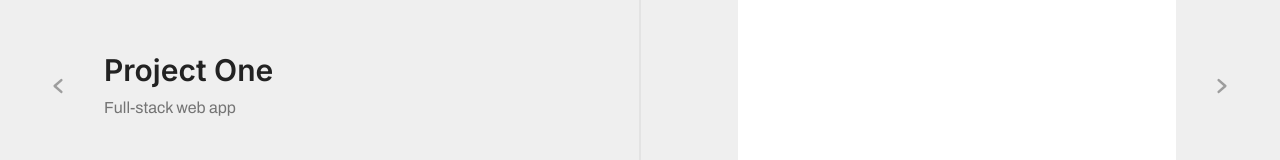
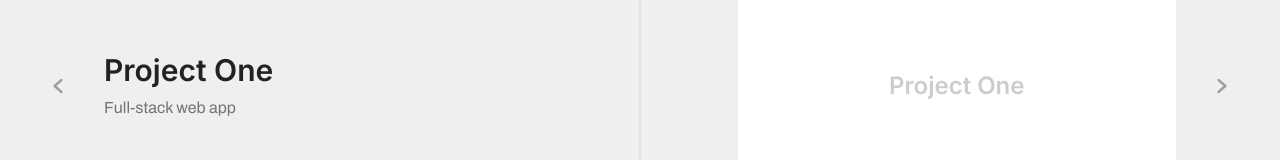
Before and after one commit to mors-codes/portfolio-2026, a Next.js app: page / in a window 1280 px wide. Shown: the part 2032-2192 px from the top of the page. Built offline with nearby package versions, Linux system fonts and the light colour scheme; a web font is replaced by a local one.

Commit message:
new full rework of the works section

```diff
--- a/src/components/sections/Works.tsx
+++ b/src/components/sections/Works.tsx
@@ -1,6 +1,8 @@
 "use client";
 
-import WorksSwap, { type WorkItem } from "@/components/ui/WorksSwap";
+import WorksSwap, {
+  type WorkItem,
+} from "@/components/ui/WorksSwap";
 
 const WORKS: WorkItem[] = [
   {
@@ -19,16 +21,25 @@ const WORKS: WorkItem[] = [
 
 export default function Works() {
   return (
-    <section className="min-h-screen px-8 py-24 md:px-16">
+    <section
+      id="works"
+      className="min-h-screen px-8 py-24 md:px-16"
+    >
       <div className="mb-4 flex items-end justify-between">
         <p className="flex items-center gap-2 text-4xl text-[#B5B5B5]">
           <span className="font-mono-label">02</span>
+
           <span className="font-sans font-thin">—</span>
+
           <span className="font-display font-black -tracking-widest">
             FeaturedWorks
           </span>
         </p>
-        <a href="/works" className="font-sans text-sm font-medium text-ink/50 hover:text-ink">
+
+        <a
+          href="/works"
+          className="font-sans text-sm font-medium text-ink/50 transition-colors hover:text-ink"
+        >
           View More Works →
         </a>
       </div>
--- a/src/components/ui/WorksSwap.tsx
+++ b/src/components/ui/WorksSwap.tsx
@@ -22,7 +22,6 @@ export default function WorksSwap({ works }: WorksSwapProps) {
 
   const infoRef = useRef<HTMLDivElement>(null);
   const cardRef = useRef<HTMLDivElement>(null);
-  const containerRef = useRef<HTMLDivElement>(null);
 
   const active = works[index];
 
@@ -31,92 +30,203 @@ export default function WorksSwap({ works }: WorksSwapProps) {
       target === index ||
       isTransitioning ||
       !infoRef.current ||
-      !cardRef.current ||
-      !containerRef.current
-    )
+      !cardRef.current
+    ) {
       return;
+    }
 
     setIsTransitioning(true);
+
     const nextInfoOnLeft = !infoOnLeft;
+    const nextCardOnLeft = !nextInfoOnLeft;
 
-    // The info-slot element and the card-slot element each independently
-    // travel through center. Whichever one is currently on the LEFT is
-    // heading toward center then out to the RIGHT this transition (and
-    // vice versa) — so each element's own path is: current-side -> 50%
-    // (shrinking) -> opposite-side (growing), content swapping the
-    // instant it passes through center.
-    const infoTravelsToRight = infoOnLeft; // info is left now, will end up right
-    const cardTravelsToRight = !infoOnLeft; // card takes whichever side info vacates
+    const currentCardOnLeft = !infoOnLeft;
 
     const tl = gsap.timeline({
-      onComplete: () => setIsTransitioning(false),
+      defaults: {
+        overwrite: "auto",
+      },
+      onComplete: () => {
+        setIsTransitioning(false);
+      },
     });
 
-    // --- INFO element's path ---
-    // Shrink to 0 at center (0.5s), then grow back out (0.5s) — but the
-    // grow tween starts BEFORE shrink finishes (pass+=0.3, not pass+=0.5)
-    // so there's a real overlap window where both are moving at once.
-    // That overlap is what makes this read as one continuous pass instead
-    // of a shrink-then-stop-then-grow sequence.
+    /*
+     * ----------------------------------------
+     * PHASE 1
+     * Remove the current content
+     * ----------------------------------------
+     *
+     * Current card collapses toward the center.
+     * Current project info fades out.
+     */
+
     tl.to(
-      infoRef.current,
-      { left: "50%", width: "0%", duration: 0.5, ease: "power2.in" },
-      "pass",
+      cardRef.current,
+      {
+        left: "50%",
+        width: "0%",
+        duration: 0.55,
+        ease: "power3.inOut",
+      },
+      0,
     );
-    tl.add(() => {
-      setIndex(target);
-    }, "pass+=0.25"); // fires before grow starts (pass+=0.3), width still near 0
+
     tl.to(
       infoRef.current,
       {
-        left: infoTravelsToRight ? `${RIGHT_POSITION_PCT}%` : "0%",
-        width: `${PANEL_WIDTH_PCT}%`,
-        duration: 0.5,
+        opacity: 0,
+        y: 12,
+        duration: 0.3,
         ease: "power2.out",
       },
-      "pass+=0.3",
+      0.15,
     );
 
-    // --- CARD element's path (mirrors info, opposite side) ---
-    tl.to(
+    /*
+     * ----------------------------------------
+     * PHASE 2
+     * Swap React content while invisible
+     * ----------------------------------------
+     */
+
+    tl.add(() => {
+      setIndex(target);
+    }, 0.5);
+
+    /*
+     * ----------------------------------------
+     * PHASE 3
+     * Move invisible info to its new side
+     * ----------------------------------------
+     */
+
+    tl.set(
+      infoRef.current,
+      {
+        left: nextInfoOnLeft
+          ? "0%"
+          : `${RIGHT_POSITION_PCT}%`,
+        width: `${PANEL_WIDTH_PCT}%`,
+        y: 12,
+      },
+      0.55,
+    );
+
+    /*
+     * ----------------------------------------
+     * PHASE 4
+     * Prepare the incoming card
+     * ----------------------------------------
+     *
+     * Both incoming cards begin at the center.
+     *
+     * LEFT CARD:
+     * center -> left
+     *
+     * RIGHT CARD:
+     * center -> right
+     */
+
+    tl.set(
       cardRef.current,
-      { left: "50%", width: "0%", duration: 0.5, ease: "power2.in" },
-      "pass",
+      {
+        left: "50%",
+        width: "0%",
+      },
+      0.55,
     );
+
+    /*
+     * ----------------------------------------
+     * PHASE 5
+     * Expand new card into opposite column
+     * ----------------------------------------
+     */
+
     tl.to(
       cardRef.current,
       {
-        left: cardTravelsToRight ? `${RIGHT_POSITION_PCT}%` : "0%",
+        left: nextCardOnLeft
+          ? "0%"
+          : `${RIGHT_POSITION_PCT}%`,
         width: `${PANEL_WIDTH_PCT}%`,
-        duration: 0.5,
+        duration: 0.6,
+        ease: "power3.out",
+      },
+      0.55,
+    );
+
+    /*
+     * ----------------------------------------
+     * PHASE 6
+     * Reveal the new project info
+     * ----------------------------------------
+     */
+
+    tl.to(
+      infoRef.current,
+      {
+        opacity: 1,
+        y: 0,
+        duration: 0.4,
         ease: "power2.out",
       },
-      "pass+=0.3",
+      0.78,
     );
+
+    /*
+     * ----------------------------------------
+     * PHASE 7
+     * Update layout state
+     * ----------------------------------------
+     */
 
     tl.add(() => {
       setInfoOnLeft(nextInfoOnLeft);
-    }, "pass+=0.8"); // after both fully settled (0.3 + 0.5)
+    }, 1.15);
   };
 
-  const next = () => goTo((index + 1) % works.length);
-  const prev = () => goTo((index - 1 + works.length) % works.length);
+  const next = () => {
+    goTo((index + 1) % works.length);
+  };
+
+  const prev = () => {
+    goTo((index - 1 + works.length) % works.length);
+  };
 
   return (
-    <div ref={containerRef} className="relative mt-10 h-160">
-      <div className="pointer-events-none absolute top-0 bottom-0 left-1/2 z-25 w-px -translate-x-1/2 bg-ink/10 dark:bg-bg/10" />
+    <div className="relative mt-10 h-160">
+      {/* Center divider */}
+      <div className="pointer-events-none absolute top-0 bottom-0 left-1/2 z-30 w-px -translate-x-1/2 bg-ink/10 dark:bg-bg/10" />
 
+      {/* Previous */}
       <button
         type="button"
         aria-label="Previous project"
         onClick={prev}
-        className="absolute top-1/2 left-0 z-30 -translate-x-4 -translate-y-1/2 text-ink/40 hover:text-ink"
+        disabled={isTransitioning}
+        className="absolute top-1/2 left-0 z-40 -translate-x-4 -translate-y-1/2 text-ink/40 transition-colors hover:text-ink disabled:pointer-events-none disabled:opacity-30"
       >
-        <svg width="20" height="20" viewBox="0 0 24 24" fill="none" xmlns="http://www.w3.org/2000/svg" aria-hidden="true">
-          <path d="M16 5L8 12L16 19" stroke="currentColor" strokeWidth="3" strokeLinecap="round" strokeLinejoin="round" />
+        <svg
+          width="20"
+          height="20"
+          viewBox="0 0 24 24"
+          fill="none"
+          xmlns="http://www.w3.org/2000/svg"
+          aria-hidden="true"
+        >
+          <path
+            d="M16 5L8 12L16 19"
+            stroke="currentColor"
+            strokeWidth="3"
+            strokeLinecap="round"
+            strokeLinejoin="round"
+          />
         </svg>
       </button>
 
+      {/* Project info */}
       <div
         ref={infoRef}
         className="absolute top-1/2 z-20 -translate-y-1/2 overflow-hidden px-10"
@@ -125,29 +235,64 @@ export default function WorksSwap({ works }: WorksSwapProps) {
           width: `${PANEL_WIDTH_PCT}%`,
         }}
       >
-        <h3 className="font-display text-3xl font-semibold whitespace-nowrap">{active.title}</h3>
-        <p className="mt-2 font-sans text-base whitespace-nowrap text-ink/60">{active.description}</p>
+        <div className="overflow-hidden">
+          <h3 className="font-display whitespace-nowrap text-3xl font-semibold">
+            {active.title}
+          </h3>
+
+          <p className="mt-2 whitespace-nowrap font-sans text-base text-ink/60">
+            {active.description}
+          </p>
+        </div>
       </div>
 
+      {/* Card panel */}
       <div
         ref={cardRef}
-        className="absolute top-1/2 z-0 -translate-y-1/2 overflow-hidden px-10"
+        className="absolute top-1/2 z-10 -translate-y-1/2 overflow-hidden"
         style={{
-          left: infoOnLeft ? `${RIGHT_POSITION_PCT}%` : "0%",
+          left: infoOnLeft
+            ? `${RIGHT_POSITION_PCT}%`
+            : "0%",
           width: `${PANEL_WIDTH_PCT}%`,
         }}
       >
-        <div className="relative mx-auto h-160 w-full max-w-140 overflow-hidden rounded-2xl bg-white pt-6 pr-6 pl-6" />
+        <div className="h-[640px] w-full px-10">
+          <div className="relative mx-auto h-full w-full max-w-140 overflow-hidden rounded-2xl bg-white p-6">
+            {/* CARD CONTENT */}
+
+            <div className="flex h-full items-center justify-center">
+              <span className="font-display text-2xl font-semibold text-black/20">
+                {active.title}
+              </span>
+            </div>
+          </div>
+        </div>
       </div>
 
+      {/* Next */}
       <button
         type="button"
         aria-label="Next project"
         onClick={next}
-        className="absolute top-1/2 right-0 z-30 translate-x-4 -translate-y-1/2 text-ink/40 hover:text-ink"
+        disabled={isTransitioning}
+        className="absolute top-1/2 right-0 z-40 translate-x-4 -translate-y-1/2 text-ink/40 transition-colors hover:text-ink disabled:pointer-events-none disabled:opacity-30"
       >
-        <svg width="20" height="20" viewBox="0 0 24 24" fill="none" xmlns="http://www.w3.org/2000/svg" aria-hidden="true">
-          <path d="M8 5L16 12L8 19" stroke="currentColor" strokeWidth="3" strokeLinecap="round" strokeLinejoin="round" />
+        <svg
+          width="20"
+          height="20"
+          viewBox="0 0 24 24"
+          fill="none"
+          xmlns="http://www.w3.org/2000/svg"
+          aria-hidden="true"
+        >
+          <path
+            d="M8 5L16 12L8 19"
+            stroke="currentColor"
+            strokeWidth="3"
+            strokeLinecap="round"
+            strokeLinejoin="round"
+          />
         </svg>
       </button>
     </div>
```
